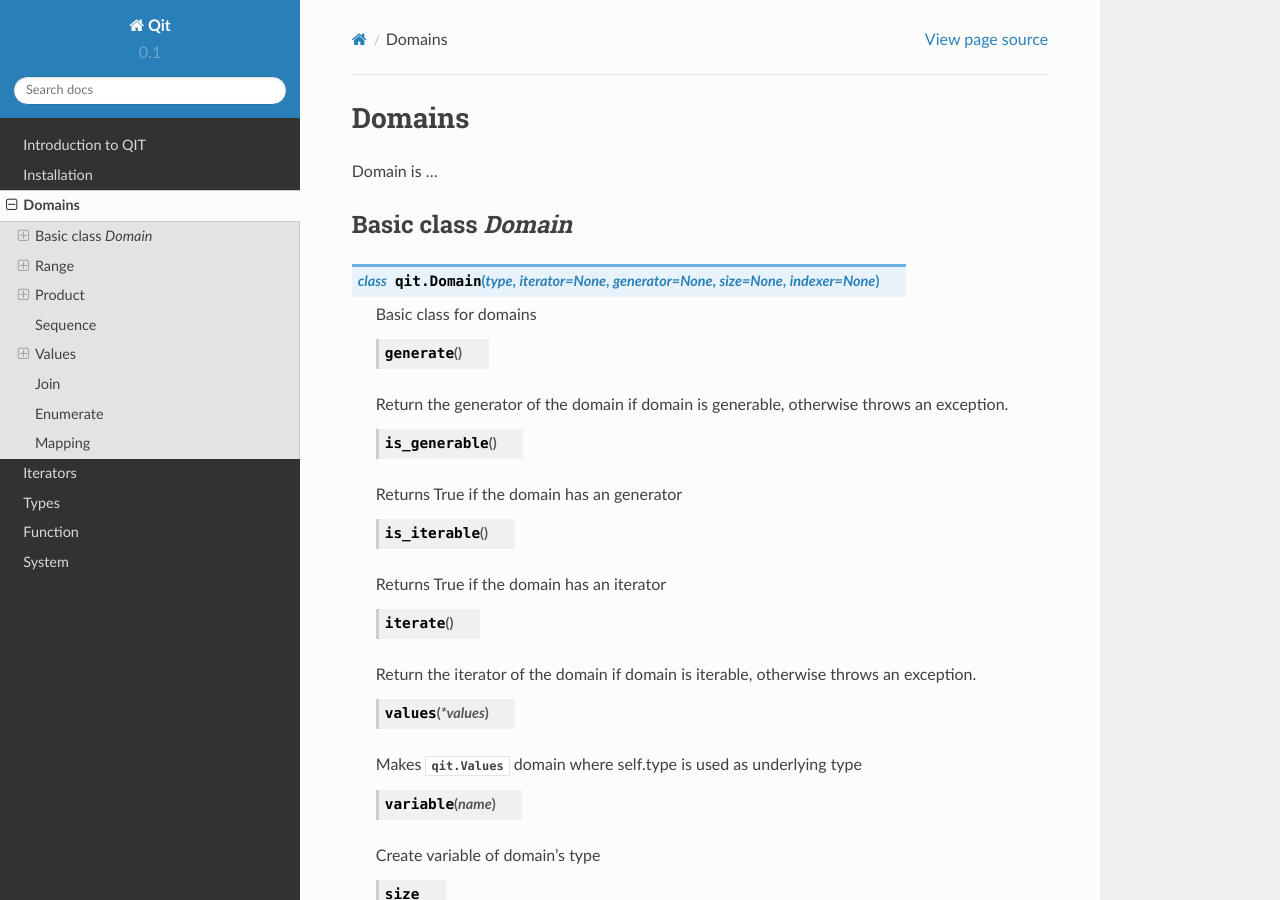
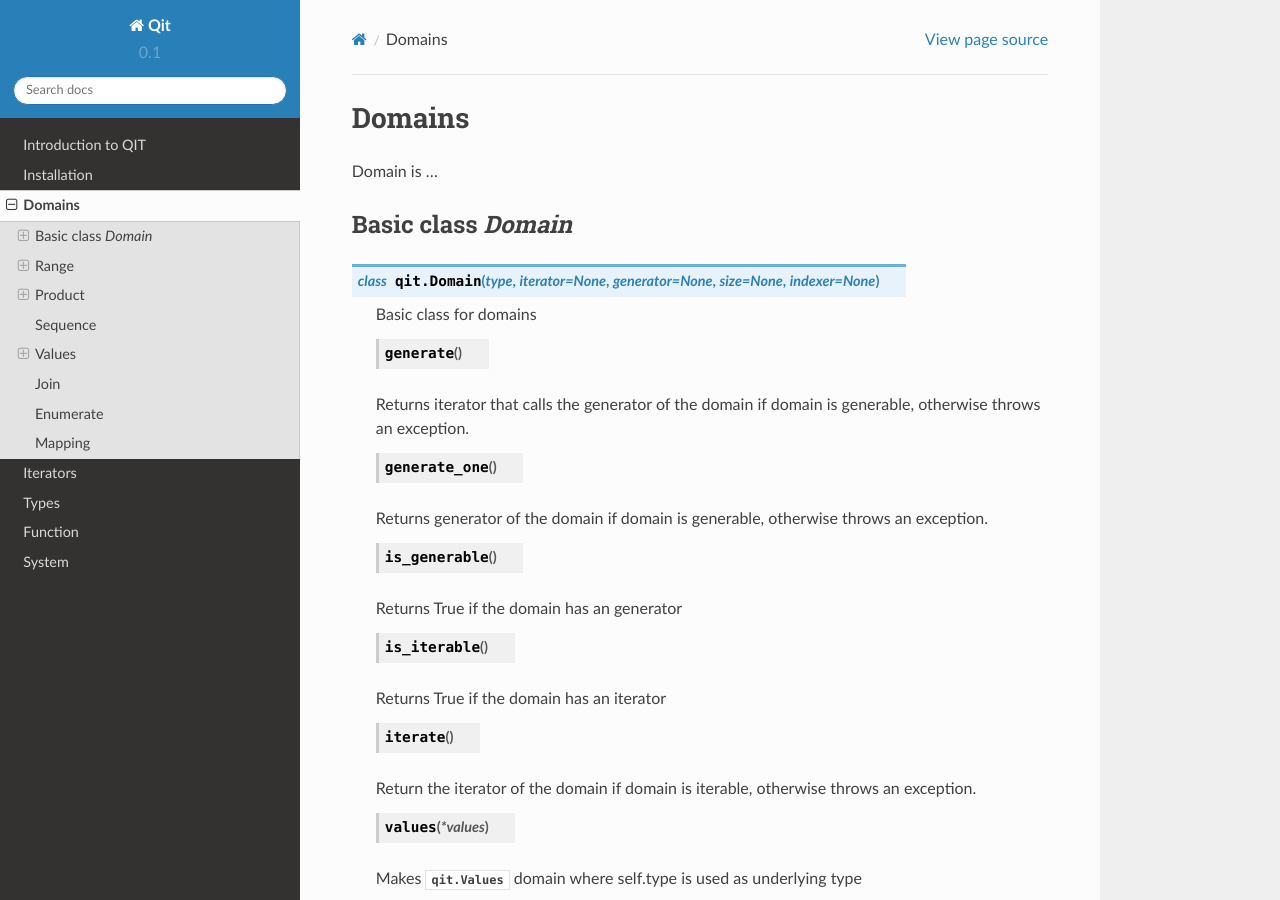
Before and after one commit to spirali/qit, a Sphinx documentation site: the page built from docs/source/domains.rst, in a window 1280 px wide and 900 px high. Built offline with Sphinx 7.4.7 and the Read the Docs theme 2.0.0, drawn with Linux system fonts in a browser that asks for light colours.

Commit message:
ENH: Added Generator.generate_one

```diff
--- a/docs/source/domains.rst
+++ b/docs/source/domains.rst
@@ -14,7 +14,11 @@ Basic class `Domain`
 
    .. py:method:: generate()
 
-   Return the generator of the domain if domain is generable, otherwise throws an exception.
+   Returns iterator that calls the generator of the domain if domain is generable, otherwise throws an exception.
+
+   .. py:method:: generate_one()
+
+   Returns generator of the domain if domain is generable, otherwise throws an exception.
 
    .. py:method:: is_generable()
 
```
Also changed, not shown: 1 other file.
